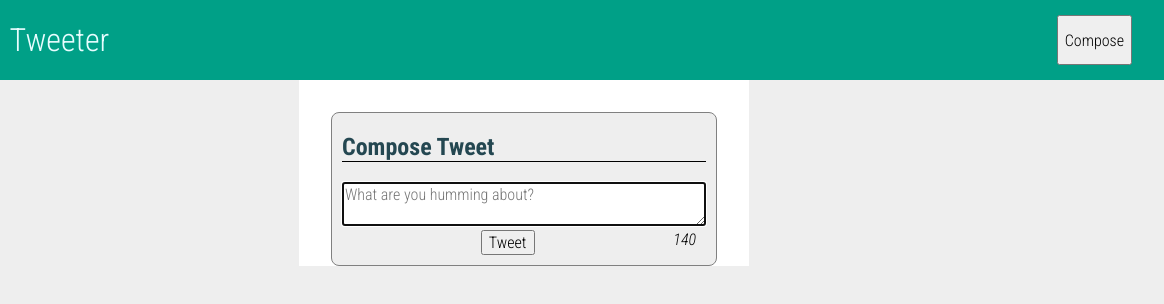
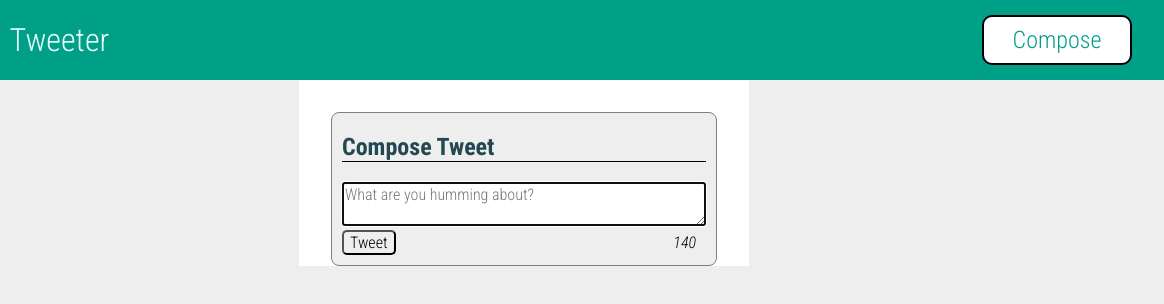
Before and after one commit to reshux/tweeter, a website: page public/index.html in a window 1280 px wide. Both pictures are taken after a click on the input "Compose". Shown: the full height of the page, 116-1280 px from the left. Drawn offline with Linux system fonts and the light colour scheme; no server answers.

Commit message:
Some CSS styling

```diff
--- a/package.json
+++ b/package.json
@@ -15,7 +15,8 @@
     "chance": "^1.0.2",
     "express": "^4.13.4",
     "md5": "^2.1.0",
-    "moment": "^2.24.0"
+    "moment": "^2.24.0",
+    "mongodb": "^2.2.36"
   },
   "devDependencies": {
     "nodemon": "^1.9.2"
--- a/public/index.html
+++ b/public/index.html
@@ -52,6 +52,7 @@
             name="text"
             placeholder="What are you humming about?"
           ></textarea>
+          <div id="new-footer">
             <input
               id="tweet-button"
               type="submit"
@@ -61,6 +62,7 @@
             />
             <span id="counter">140</span>
             <span id="msg-display"></span>
+          </div>
         </form>
       </section>
       <section id="tweet-container"></section>
--- a/public/scripts/app.js
+++ b/public/scripts/app.js
@@ -90,10 +90,8 @@ $(document).ready(function() {
         type: "POST",
         url: "/tweets",
         data: $(this).serialize()
-      }).done(function(response) {
-        // $("#tweet-container").empty();
-        loadTweets();
-      });
+      }).done(function(response) {});
+      loadTweets();
       errorDisplay(null);
       $("#tweet-area").val("");
       $("#counter").text(140);
--- a/public/styles/nav.css
+++ b/public/styles/nav.css
@@ -23,8 +23,14 @@
 }
 
 #nav-bar #Compose {
+  font-size: 1.5em;
+  border-radius: 10px;
   float: right;
   vertical-align: inherit;
   height: 50px;
   margin-top: 15px;
+  background-color: white;
+  color: #00a087;
+  border: 2px solid black;
+  width: 150px;
 }
--- a/public/styles/new-tweet.css
+++ b/public/styles/new-tweet.css
@@ -18,14 +18,25 @@
   width: 100%;
 }
 
-.container .new-tweet #counter {
-  /* float: right; */
+.container .new-tweet #new-footer #counter {
+  order: 3;
   font-style: italic;
+  padding-top: 3px;
   padding-right: 10px;
-  float: right;
 }
 
-.container .new-tweet input {
-  /* float: left; */
+.container .new-tweet #new-footer input {
+  order: 1;
   margin-bottom: 10px;
+  border-radius: 5px;
 }
+
+.container .new-tweet #new-footer #msg-display {
+  padding-top: 3px;
+  order: 2;
+  flex-grow: 3;
+}
+
+.container #new-footer {
+  display: flex;
+}
```
Also changed, not shown: server/index.js (+18 -21 lines), server/lib/data-helpers.js (+5 -11 lines), 1 other file. Lines whose indentation alone changed are shown as unchanged.
